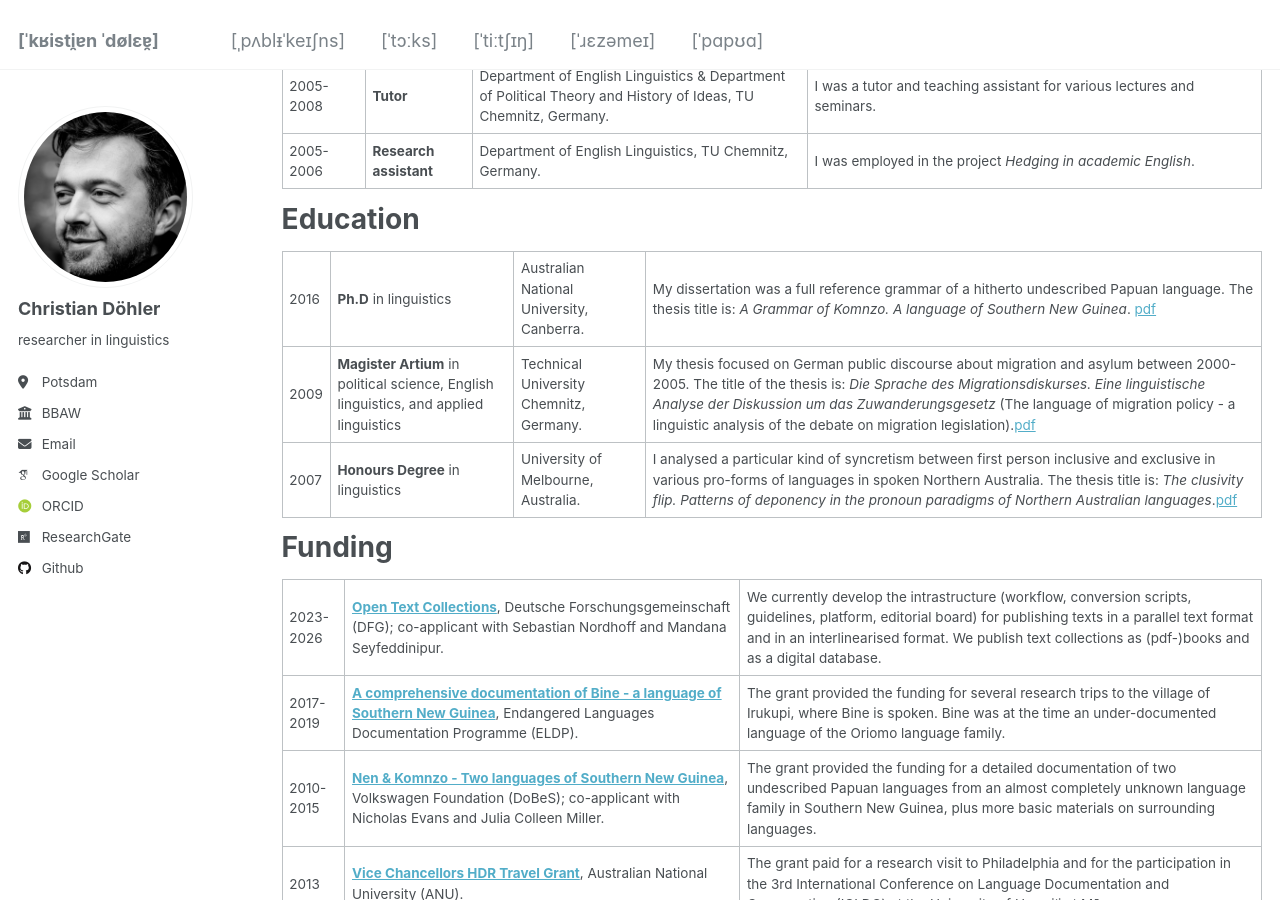
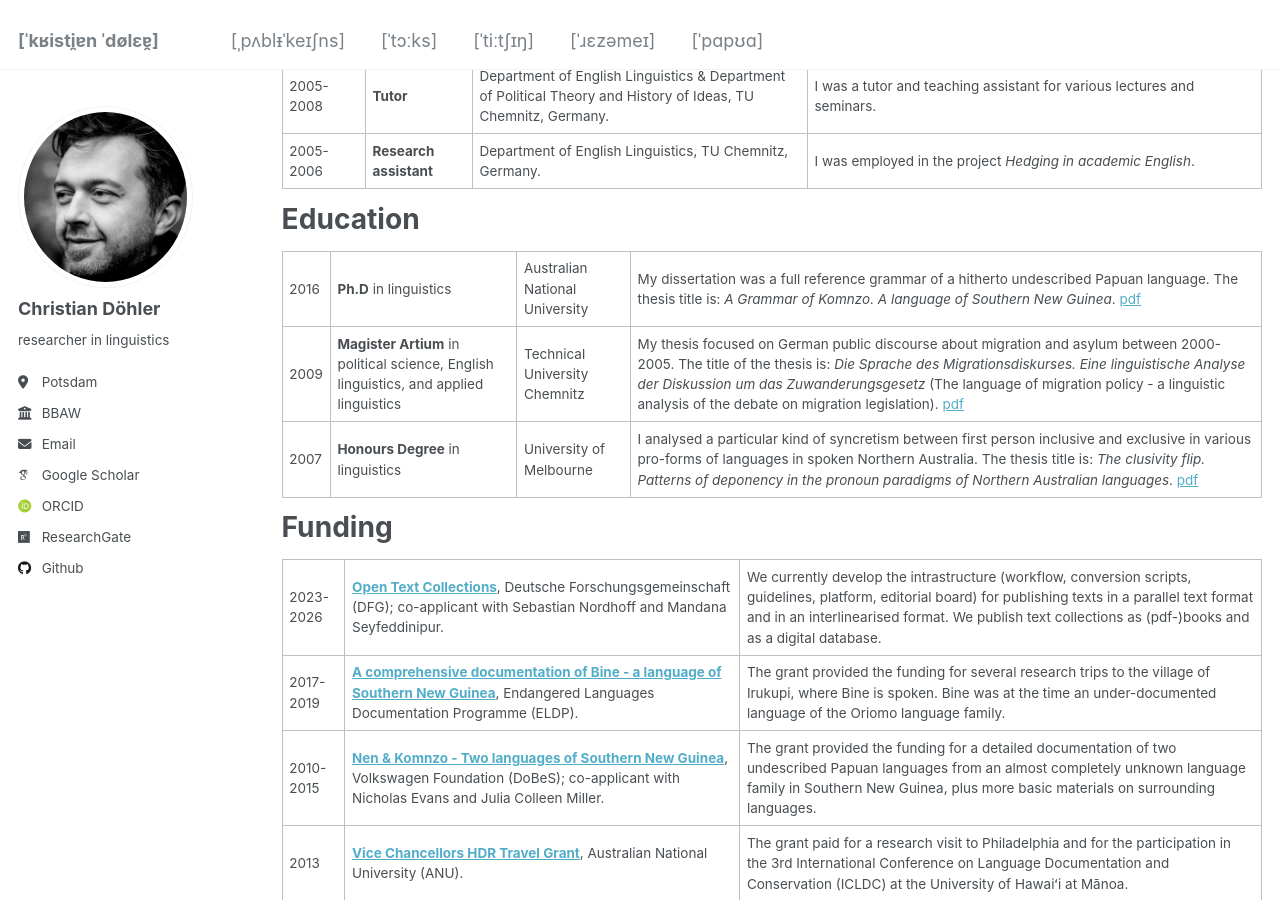
Before and after one commit to chrdoe/chrdoe.github.io, a Jekyll site: the page built from _pages/cv.md, in a window 1280 px wide and 900 px high, scrolled down 761 px. Built offline with Jekyll 4.4.1, drawn with Linux system fonts in a browser that asks for light colours; some web fonts are replaced.

Commit message:
Update cv.md

```diff
--- a/_pages/cv.md
+++ b/_pages/cv.md
@@ -28,9 +28,9 @@ Work
 Education
 ======
 
-|2016|**Ph.D** in linguistics|Australian National University, Canberra.|My dissertation was a full reference grammar of a hitherto undescribed Papuan language. The thesis title is: *A Grammar of Komnzo. A language of Southern New Guinea*. [pdf](https://doi.org/10.25911/5d778a5c79763)|
-|2009|**Magister Artium** in political science, English linguistics, and applied linguistics|Technical University Chemnitz, Germany.|My thesis focused on German public discourse about migration and asylum between 2000-2005. The title of the thesis is: *Die Sprache des Migrationsdiskurses. Eine linguistische Analyse der Diskussion um das Zuwanderungsgesetz* (The language of migration policy - a linguistic analysis of the debate on migration legislation).[pdf](/files/döhler2009.pdf)|
-|2007|**Honours Degree** in linguistics|University of Melbourne, Australia.|I analysed a particular kind of syncretism between first person inclusive and exclusive in various pro-forms of languages in spoken Northern Australia. The thesis title is: *The clusivity flip. Patterns of deponency in the pronoun paradigms of Northern Australian languages*.[pdf](/files/döhler2006.pdf)|
+|2016|**Ph.D** in linguistics|Australian National University|My dissertation was a full reference grammar of a hitherto undescribed Papuan language. The thesis title is: *A Grammar of Komnzo. A language of Southern New Guinea*. [pdf](https://doi.org/10.25911/5d778a5c79763)|
+|2009|**Magister Artium** in political science, English linguistics, and applied linguistics|Technical University Chemnitz|My thesis focused on German public discourse about migration and asylum between 2000-2005. The title of the thesis is: *Die Sprache des Migrationsdiskurses. Eine linguistische Analyse der Diskussion um das Zuwanderungsgesetz* (The language of migration policy - a linguistic analysis of the debate on migration legislation). [pdf](/files/döhler2009.pdf)|
+|2007|**Honours Degree** in linguistics|University of Melbourne|I analysed a particular kind of syncretism between first person inclusive and exclusive in various pro-forms of languages in spoken Northern Australia. The thesis title is: *The clusivity flip. Patterns of deponency in the pronoun paradigms of Northern Australian languages*. [pdf](/files/döhler2006.pdf)|
 
 Funding
 ====
```
